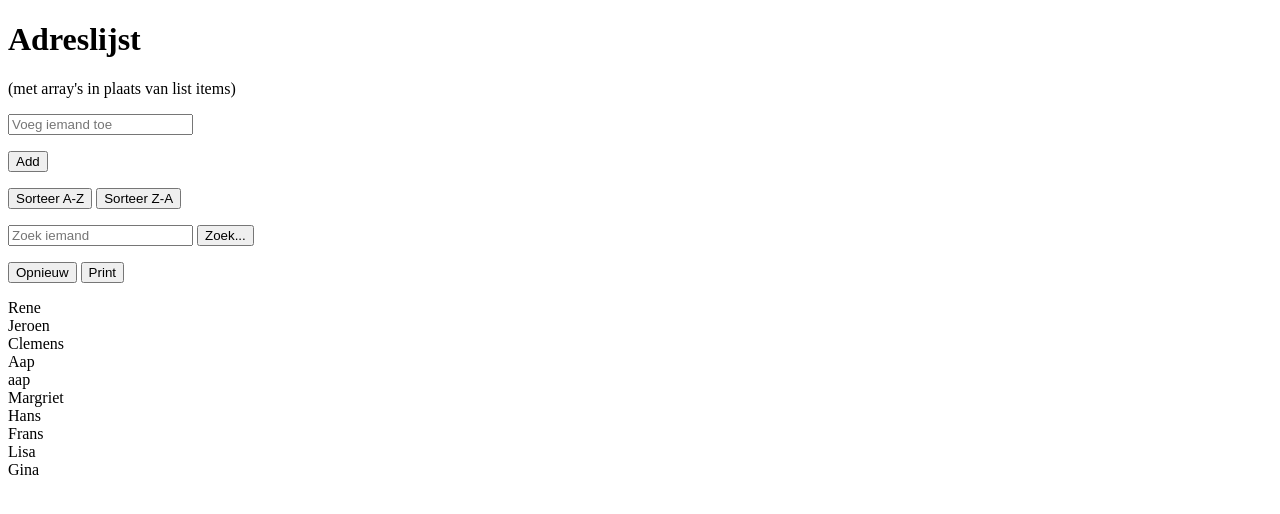
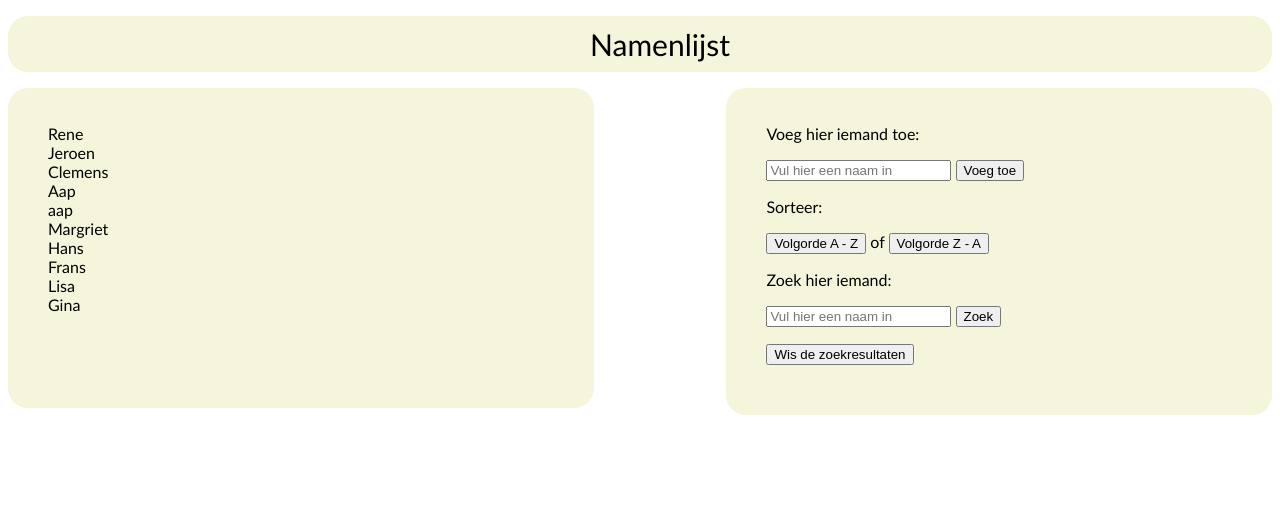
Before and after one commit to clemensjongma/Adreslijst, a plain HTML site: page index.html in a window 1280 px wide. Drawn offline with Linux system fonts and the light colour scheme.

Commit message:
presentabel mom

```diff
--- a/index.html
+++ b/index.html
@@ -1,24 +1,74 @@
 <!DOCTYPE html>
 <html>
 <body onload="naarScherm();">
-<p><h1>Adreslijst</h1></p>
-<p>(met array's in plaats van list items)</p>
-<input id="MyNewName" type="text" placeholder="Voeg iemand toe">
-<p><button onclick="voegIemandToe();ClearButton();">Add</button></p>
+        <style>
+            #firstColumn{
+                display: block;
+                float:right;
+                background-color:beige;
+                width: 40%;
+                border-radius: 20px;
+                padding-top: 20px;
+                padding-left: 40px;
+                padding-bottom: 50px;
+                font-family: 'Gill Sans', 'Gill Sans MT', Calibri, 'Trebuchet MS', sans-serif;
+                max-height: 800px;
+            }
 
-<button onclick="sorteerAZ();">Sorteer A-Z</button>
-<button onclick="sorteerZA();">Sorteer Z-A</button>
-<br/>
-<p><input id="MyFilterBox" type="text" placeholder="Zoek iemand">
+            #secondColumn{
+               display: block;
+                float:left;
+                color: black;
+                background-color:beige;
+                width: 40%;
+                border-radius: 20px;
+                padding-left: 40px;
+                padding-right:40px;
+                padding-top: 20px;
+
+                font-family: 'Gill Sans', 'Gill Sans MT', Calibri, 'Trebuchet MS', sans-serif;
+                min-height: 300px;
+
+            }
+            #titel{
+                font-family: 'Gill Sans', 'Gill Sans MT', Calibri, 'Trebuchet MS', sans-serif;
+                Font-size: 30px; color:black;
+                background-color:beige;
+                padding-left:40px;
+                padding-top:10px;
+                padding-bottom:10px;
+                border-radius: 20px;
+                text-align: center;
+            }
 
 
-<button onclick="myFilterFunction();ClearButton();" >Zoek...</button></p>
+        </style>
 
-<button onclick="opnieuw()">Opnieuw</button>
+        <p><div id="titel">Namenlijst</div></p>
+<p></p>
 
-<button onclick="naarScherm()">Print</button>
+<div id= "secondColumn">
+<p id="demo"></p>
+</div>
+<div id="firstColumn">
 
-<p id="demo"></p>
+    <p>Voeg hier iemand toe:</p>
+    <input id="MyNewName" type="text" placeholder="Vul hier een naam in">
+    <button onclick="voegIemandToe();ClearButton();">Voeg toe</button>
+    <p>Sorteer:</p>
+    <p><button onclick="sorteerAZ();">Volgorde A - Z</button> of
+    <button onclick="sorteerZA();">Volgorde Z - A</button></p>
+    <p>Zoek hier iemand:</p>
+    <p><input id="MyFilterBox" type="text" placeholder="Vul hier een naam in">
+
+
+    <button onclick="myFilterFunction();ClearButton();" >Zoek</button></p>
+    <p></p>
+    <button onclick="opnieuw()">Wis de zoekresultaten</button>
+</div>
+<!-- <button onclick="naarScherm()">Print</button> -->
+
+
 
 <!--var flen, text, i;
 var cursisten = [];
```
